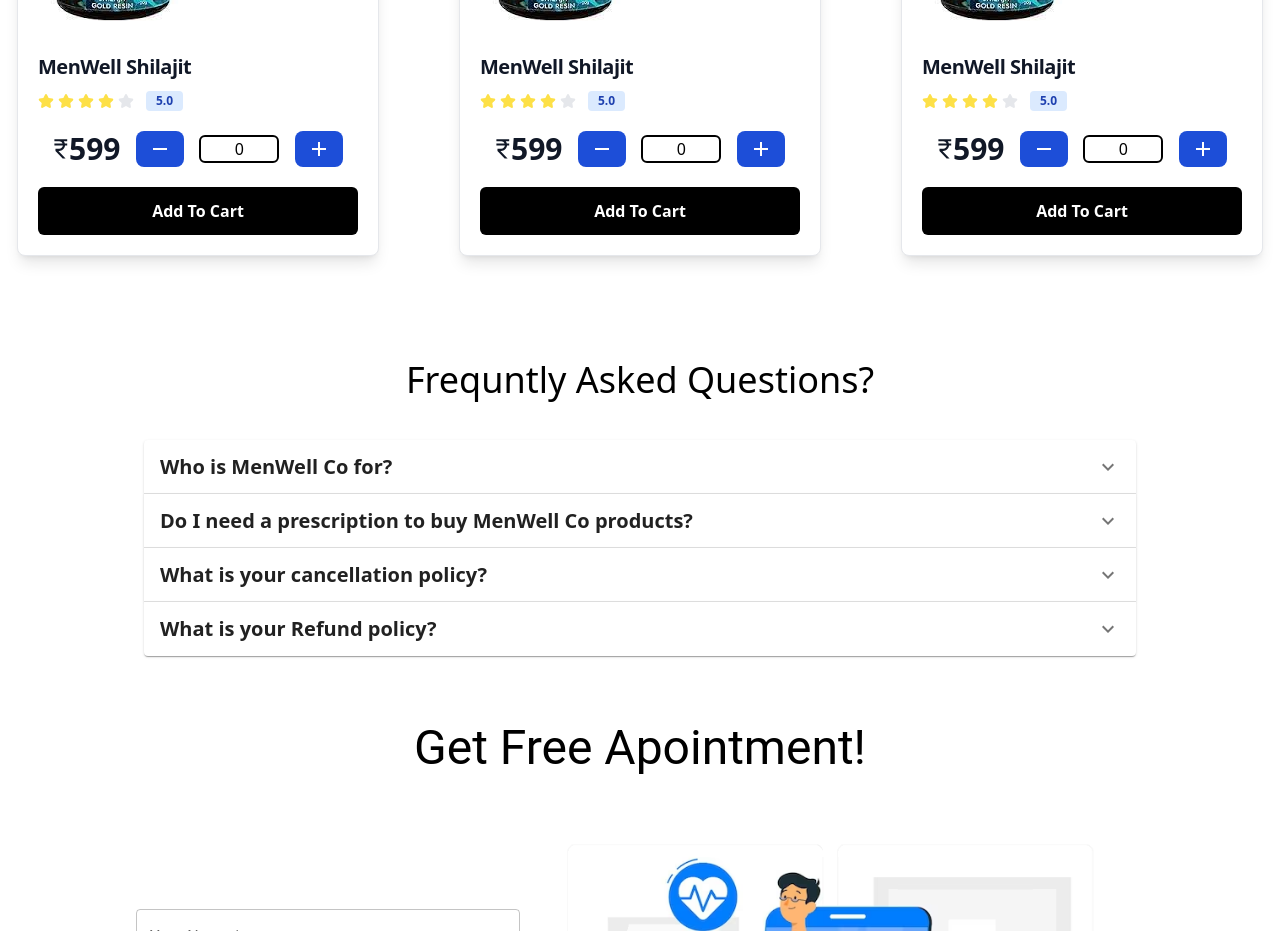
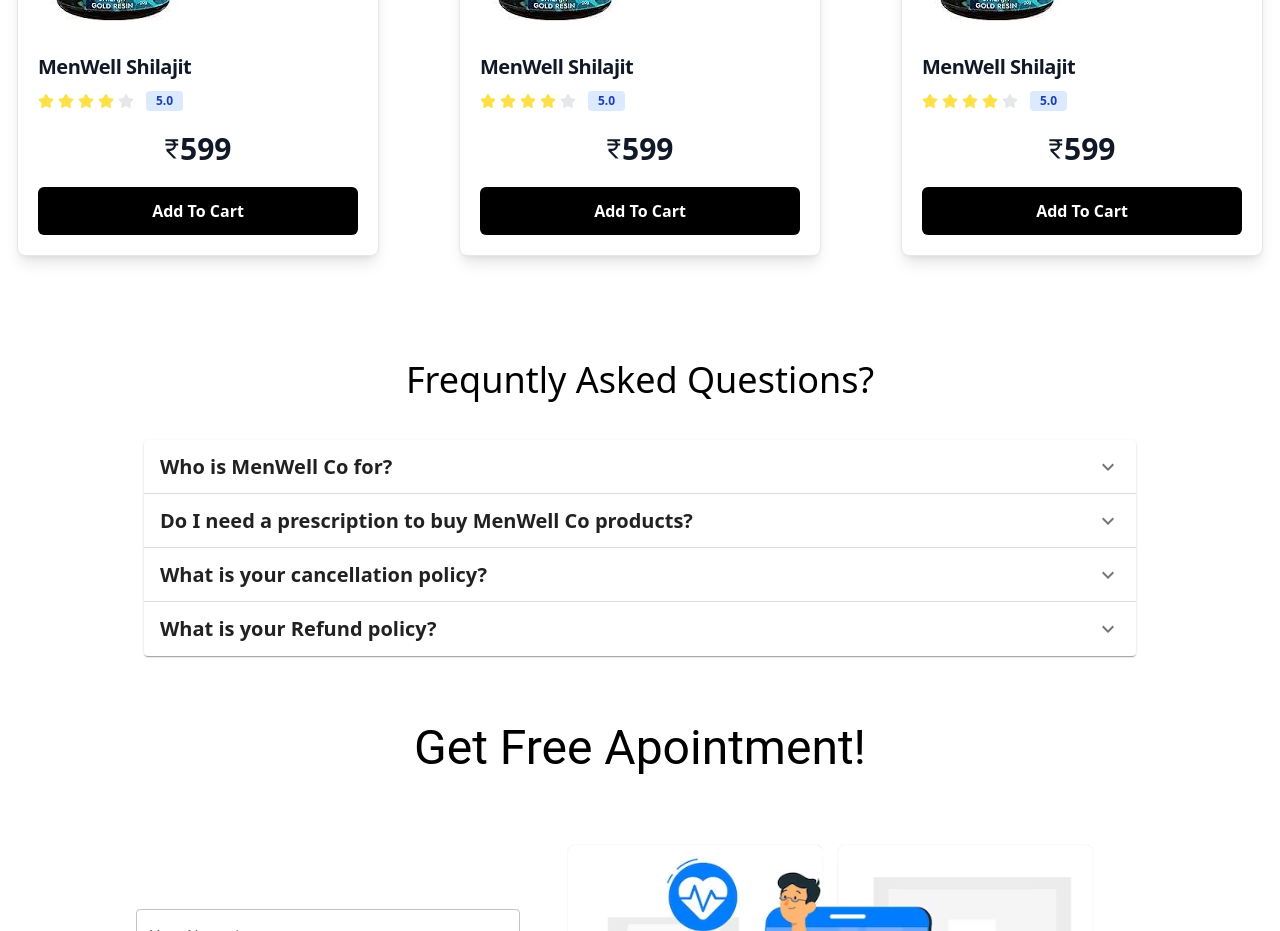
Before and after one commit to mayank2002-jpg/MENWELLCO, a React (Create React App) app: page / in a window 1280 px wide. Shown: the part 2300-3231 px from the top of the page. Built offline with nearby package versions, Linux system fonts and the light colour scheme.

Commit message:
added cart item popup count

```diff
--- a/src/components/Header.js
+++ b/src/components/Header.js
@@ -1,19 +1,22 @@
-import React, { useState } from "react";
+import React, { useState,useContext } from "react";
 import logo from "../assets/images/logo.jpg";
 import Box from "@mui/material/Box";
 import ShoppingCartIcon from "@mui/icons-material/ShoppingCart";
 import { Link } from "react-router-dom";
 import Badge from "@mui/material/Badge";
+import { ShopContext } from "../context/shop-context";
 
 const Header = () => {
   const [isHovering, setIsHovering] = useState(false);
-  const [itemCount, setItemCount] = React.useState(0);
+  const { cartItems } = useContext(ShopContext);
   const handleMouseEnter = () => {
     setIsHovering(true);
   };
   const handleMouseOut = () => {
     setIsHovering(false);
   };
+
+  const cartItemsCount = Object.values(cartItems).reduce((acc, curr) => acc + curr, 0);
 
   return (
     <>
@@ -50,7 +53,7 @@
           </div>
           <Box sx={{ display: "flex" }}>
             <Box>
-              <Badge badgeContent={itemCount} color="primary">
+              <Badge badgeContent={cartItemsCount} color="primary">
                 <Link to="/cart">
                   <ShoppingCartIcon
                     sx={{
--- a/src/pages/Shop/Products.js
+++ b/src/pages/Shop/Products.js
@@ -88,32 +88,6 @@
               <CurrencyRupeeIcon sx={{ fontSize: "1.6rem", margin: "-5px" }} />
               {price}
             </span>
-
-            <button
-              onClick={() => {
-                if (itemCount === 0) {
-                  setItemCount(0);
-                } else {
-                  setItemCount((prevCounter) => prevCounter - 1);
-                  removeFromCart(id);
-                }
-              }}
-              className="text-white bg-blue-700 hover:bg-blue-800 focus:ring-4 focus:outline-none focus:ring-blue-300 font-medium rounded-lg text-sm px-3 py-1.5 text-center dark:bg-blue-600 dark:hover:bg-blue-700 dark:focus:ring-blue-800"
-            >
-              <RemoveIcon />
-            </button>
-            <span className="w-20 border-2 border-black text-center rounded-md">
-              {itemCount}
-            </span>
-            <button
-              onClick={() => {
-                setItemCount(itemCount + 1);
-                addToCart(id);
-              }}
-              className="text-white bg-blue-700 hover:bg-blue-800 focus:ring-4 focus:outline-none focus:ring-blue-300 font-medium rounded-lg text-sm px-3 py-1.5 text-center dark:bg-blue-600 dark:hover:bg-blue-700 dark:focus:ring-blue-800"
-            >
-              <AddIcon />
-            </button>
           </div>
           <button
             id="cartButton"
```
Also changed, not shown: 1 other file (tests, documents, lock files or other folders).
